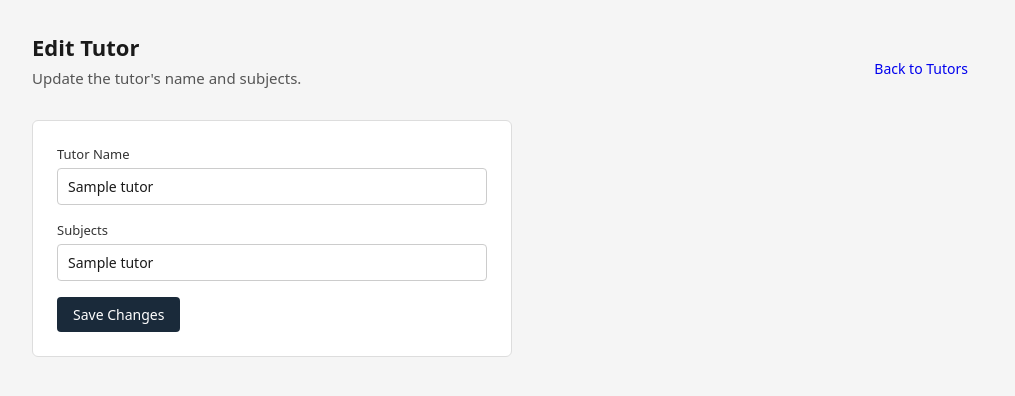
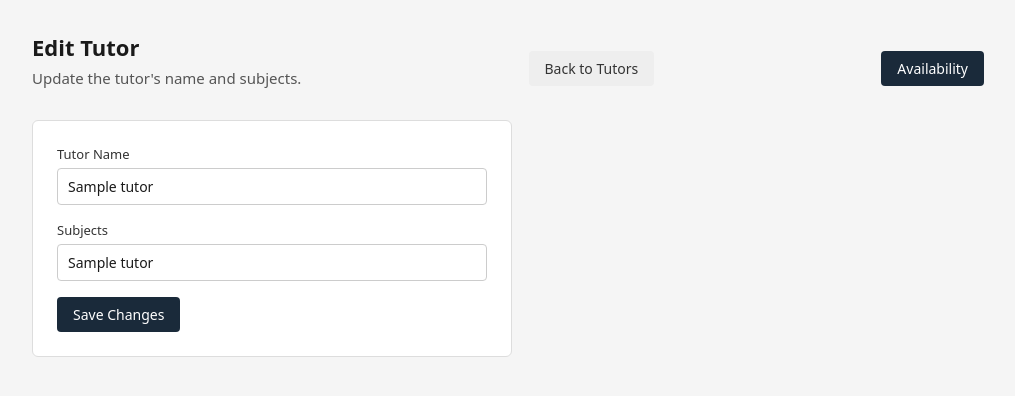
Before and after one commit to Deon37/redgum-tutoring-a3, a Flask app: template templates/tutor_detail.html in a window 1280 px wide. Shown: the part 52-448 px from the top of the page, without its empty margins (132-1147 px from the left). Run offline with Flask 3, Linux system fonts and the light colour scheme; the template is opened without the code that fills it: most values are stand-ins (such as "Sample title", 1, 10 or a date in 2020).

Commit message:
feat: add availability link to tutor detail page

```diff
--- a/templates/tutor_detail.html
+++ b/templates/tutor_detail.html
@@ -8,7 +8,8 @@
         <h1>Edit Tutor</h1>
         <p>Update the tutor's name and subjects.</p>
     </div>
-    <a href="{{ url_for('tutors') }}" class="btn">Back to Tutors</a>
+    <a href="{{ url_for('tutors') }}" class="btn btn-secondary">Back to Tutors</a>
+    <a href="{{ url_for('availability', tutor_id=tutor['id']) }}" class="btn btn-primary">Availability</a>
 </div>
 
 <form class="form" method="POST" action="{{ url_for('tutor_detail', tutor_id=tutor['id']) }}">
```
